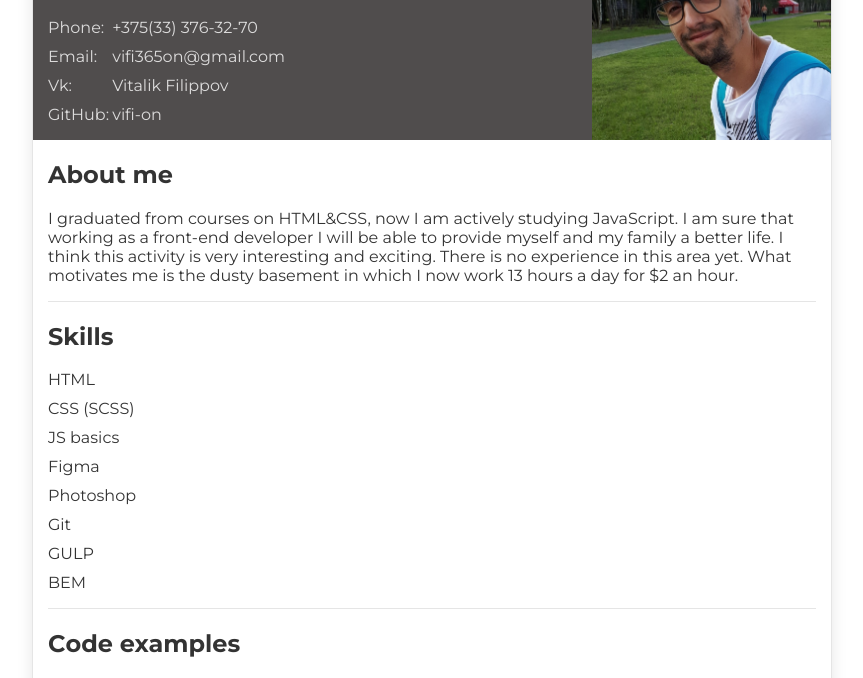
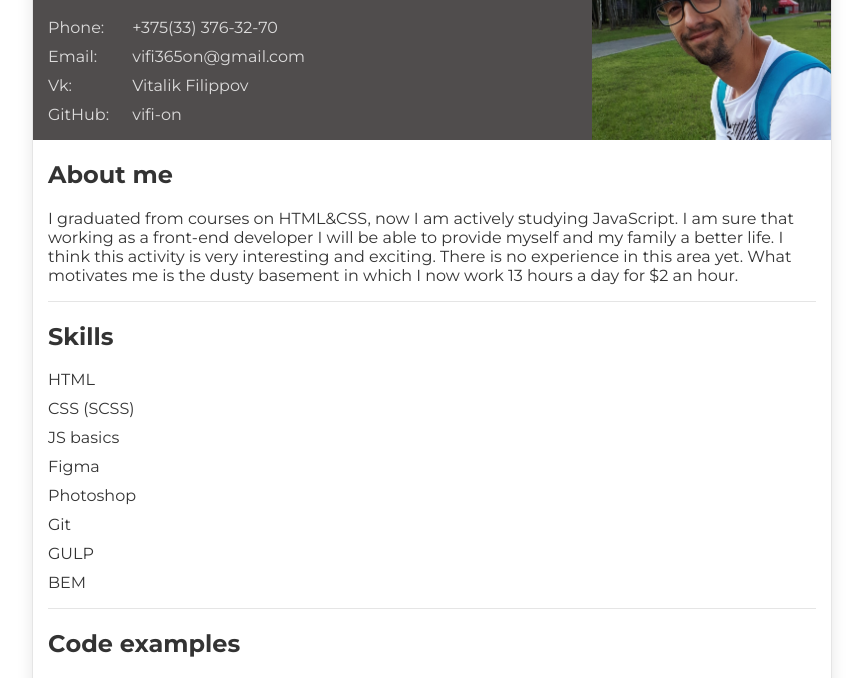
Before and after one commit to vifi-on/rsschool-cv, a plain HTML site: page index.html in a window 1280 px wide. Shown: the part 122-800 px from the top of the page, without its empty margins (208-1071 px from the left). Drawn offline with Linux system fonts and the light colour scheme.

Commit message:
fix: fix style.css

```diff
--- a/css/style.css
+++ b/css/style.css
@@ -20,7 +20,6 @@ html {
 body {
   font-family: 'Montserrat', sans-serif;
   font-size: var(--adaptiveFontSize);
-  /* font-size: 1.6rem; */
   color: var(--primaryTextColor);
 }
 
@@ -72,7 +71,7 @@ body {
 
 .card__subtitle {
   display: inline-block;
-  width: 6rem;
+  width: 8rem;
 }
 
 @media(max-width: 400px) {
@@ -111,7 +110,6 @@ body {
 .footer {
   background-color: var(--bgColor);
   color: var(--secondaryTextColor);
-  /* padding: 1rem 0; */
 
   text-align: center;
 }
```
